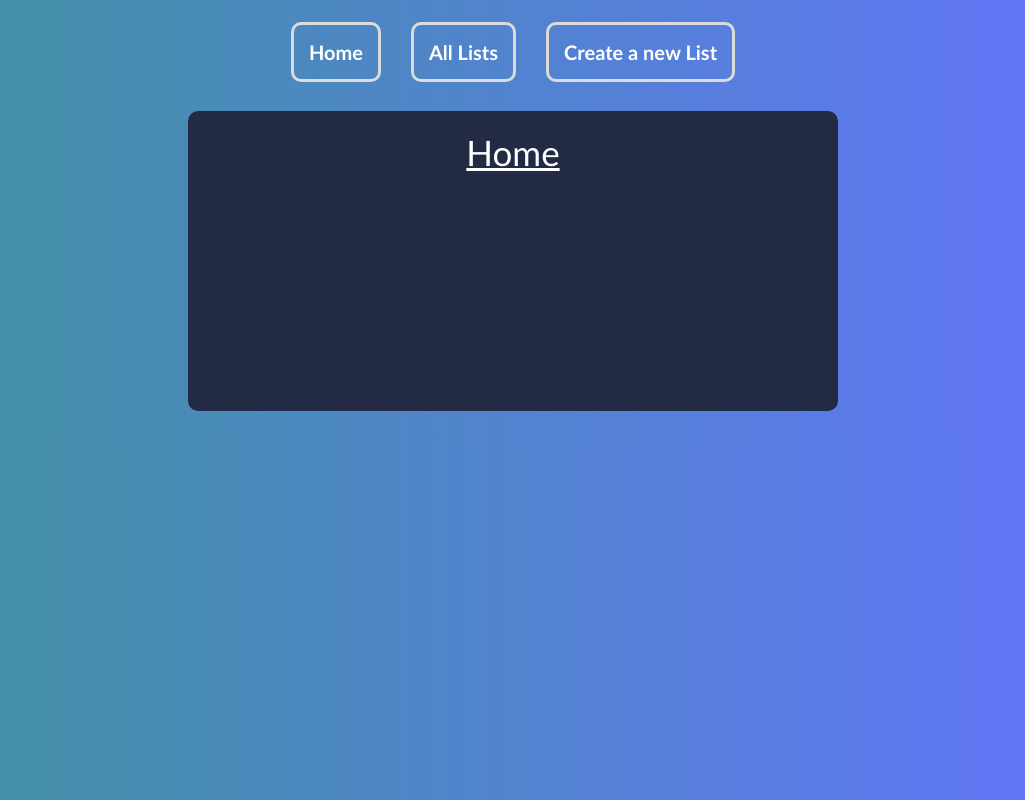
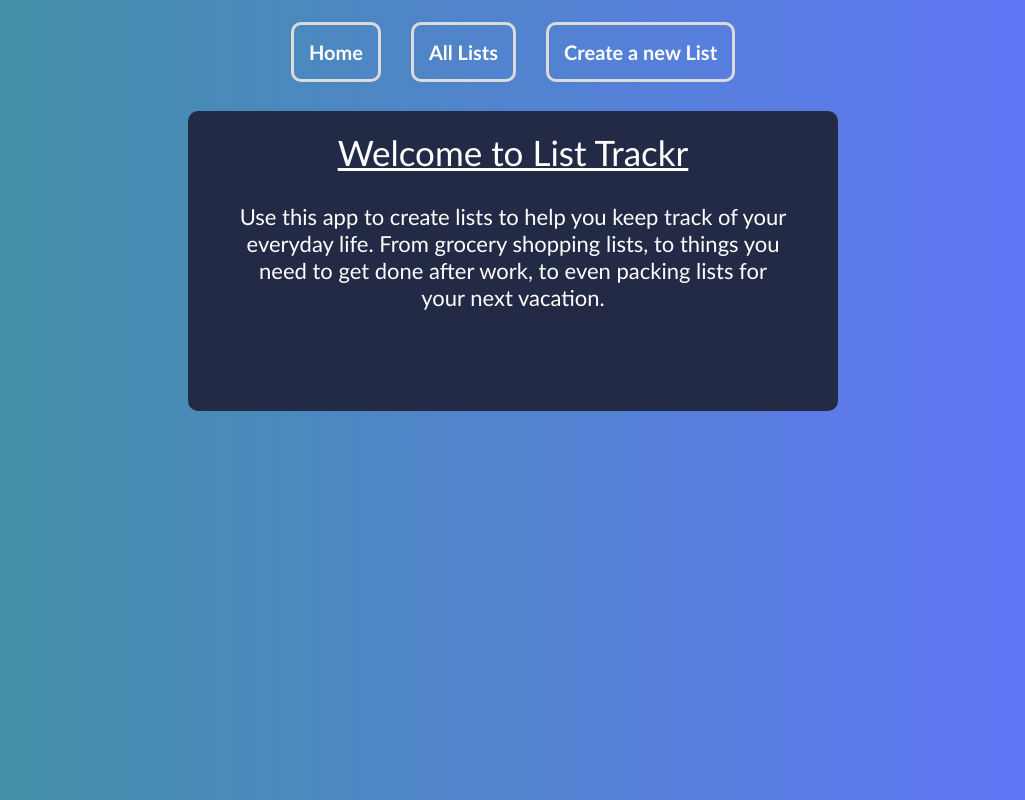
Before and after one commit to jesspesale/ListTrackr-frontend, a React (Create React App) app: page / in a window 1280 px wide. Shown: the whole page, without its empty margins (127-1152 px from the left). Built offline with nearby package versions, Linux system fonts and the light colour scheme; no server answers.

Commit message:
added text to your home page

```diff
--- a/src/App.css
+++ b/src/App.css
@@ -4,6 +4,12 @@
   padding: 0;
   font-family: 'Trebuchet MS', 'Lucida Sans Unicode', 'Lucida Grande',
     'Lucida Sans', Arial, sans-serif;
+}
+.home-paragraph{
+  color: white;
+  /* text-align: center; */
+  font-size: 22px;
+  margin: 10px 50px;
 }
 
 .App{
--- a/src/components/Home.js
+++ b/src/components/Home.js
@@ -1,5 +1,17 @@
 import React from 'react'
 
 export default function Home() {
-  return <div className="list-title">Home</div>
+  return (
+    <>
+      <div className="list-title">Welcome to List Trackr</div>
+      <p className='home-paragraph'>
+        Use this app to create lists to help you keep track of your
+        everyday life. From grocery shopping lists, to things you need
+        to get done after work, to even packing lists for your next
+        vacation.
+
+      </p>
+    </>
+
+  )
 }
```
